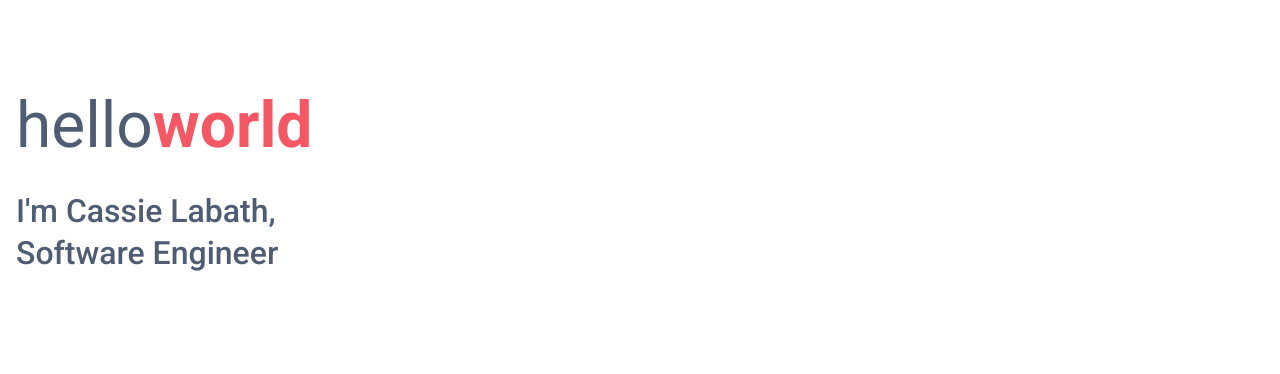
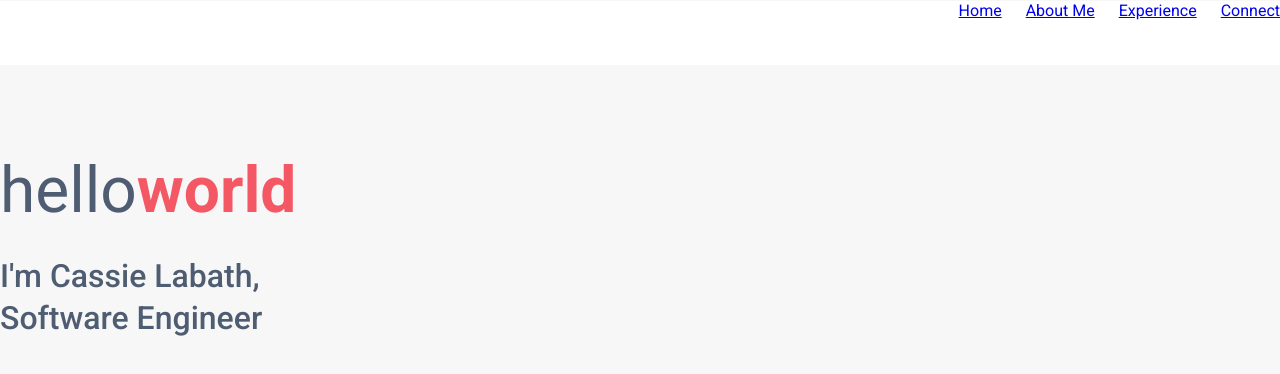
Before and after one commit to casslabath/Portfolio, a React (Create React App) app: page / in a window 1280 px wide. Shown: the top 374 px of the page. Built offline with nearby package versions, Linux system fonts and the light colour scheme.

Commit message:
create navigation

```diff
--- a/src/App.tsx
+++ b/src/App.tsx
@@ -1,19 +1,33 @@
 import Home from "./Pages/Home";
 import styled from "styled-components";
+import Navigation from "./Components/Navigation";
+import { BrowserRouter as Router, Route, Routes } from "react-router-dom";
+import AboutMe from "./Pages/AboutMe";
+import Experience from "./Pages/Experience";
+import Connect from "./Pages/Connect";
 
-const StyledBody = styled.body`
+const StyledBody = styled.div`
   color: #4f5d73;
   font-family: "Roboto", sans-serif;
+  top: -15px;
+  position: relative;
+`;
 
-  body {
-    background-color: #f7f7f7;
-  }
-`;
+document.body.style.backgroundColor = "#f7f7f7";
+document.body.style.margin = "0";
 
 const App: React.FC = () => {
   return (
     <StyledBody>
-      <Home />
+      <Router>
+        <Navigation />
+        <Routes>
+          <Route path="/" element={<Home />} />
+          <Route path="/about" element={<AboutMe />} />
+          <Route path="/experience" element={<Experience />} />
+          <Route path="/connect" element={<Connect />} />
+        </Routes>
+      </Router>
     </StyledBody>
   );
 };
--- /dev/null
+++ b/src/Components/Navigation.tsx
@@ -0,0 +1,43 @@
+import React from "react";
+import { Link } from "react-router-dom";
+import styled from "styled-components";
+
+const StyledNav = styled.nav`
+  background-color: #ffffff;
+  height: 64px;
+  width: 100%;
+`;
+
+const StyledList = styled.ul`
+  display: flex;
+  flex-direction: row;
+  justify-content: flex-end;
+  list-style: none;
+`;
+
+const StyledListItem = styled.li`
+  margin-left: 24px;
+`;
+
+const Navigation: React.FC = () => {
+  return (
+    <StyledNav>
+      <StyledList>
+        <StyledListItem>
+          <Link to={"/"}>Home</Link>
+        </StyledListItem>
+        <StyledListItem>
+          <Link to={"/about"}>About Me</Link>
+        </StyledListItem>
+        <StyledListItem>
+          <Link to={"/experience"}>Experience</Link>
+        </StyledListItem>
+        <StyledListItem>
+          <Link to={"/connect"}>Connect</Link>
+        </StyledListItem>
+      </StyledList>
+    </StyledNav>
+  );
+};
+
+export default Navigation;
```
Also changed, not shown: package.json (+8 -6 lines), 1 other file (tests, documents, lock files or other folders).
